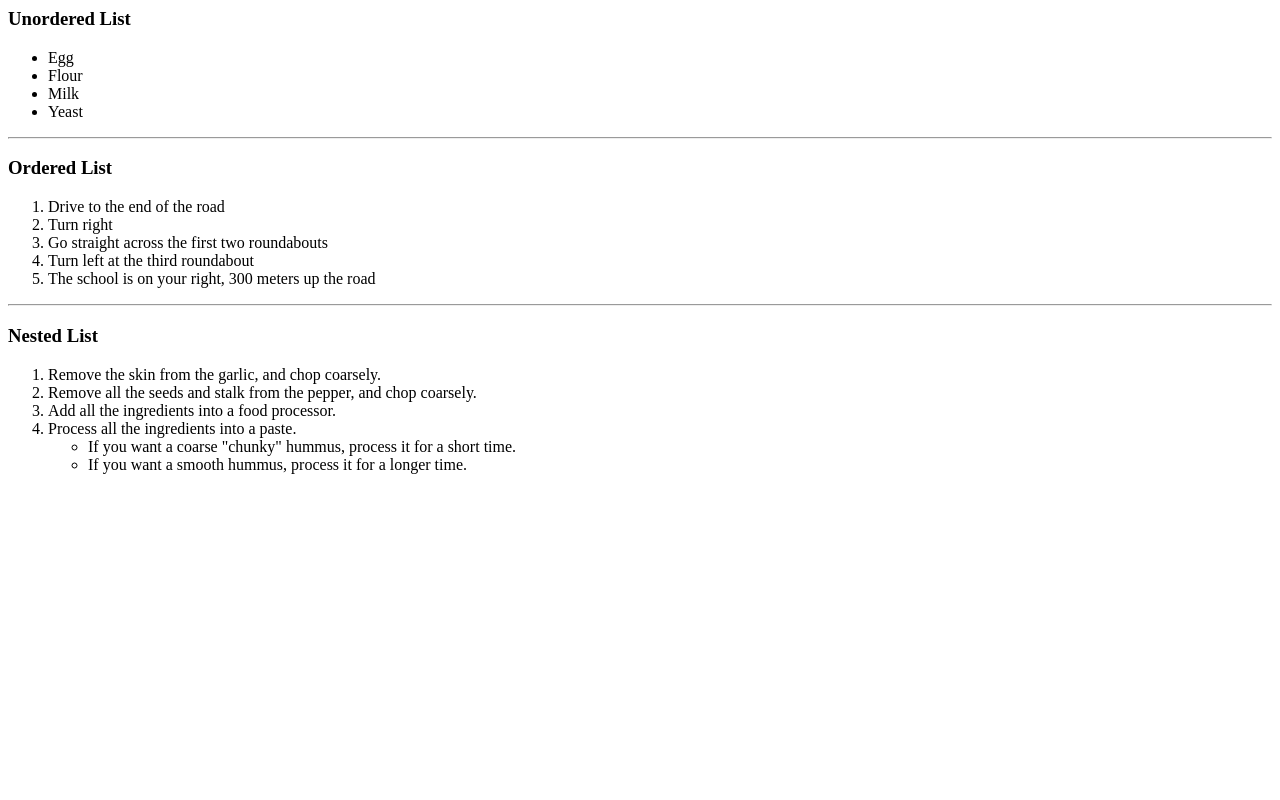
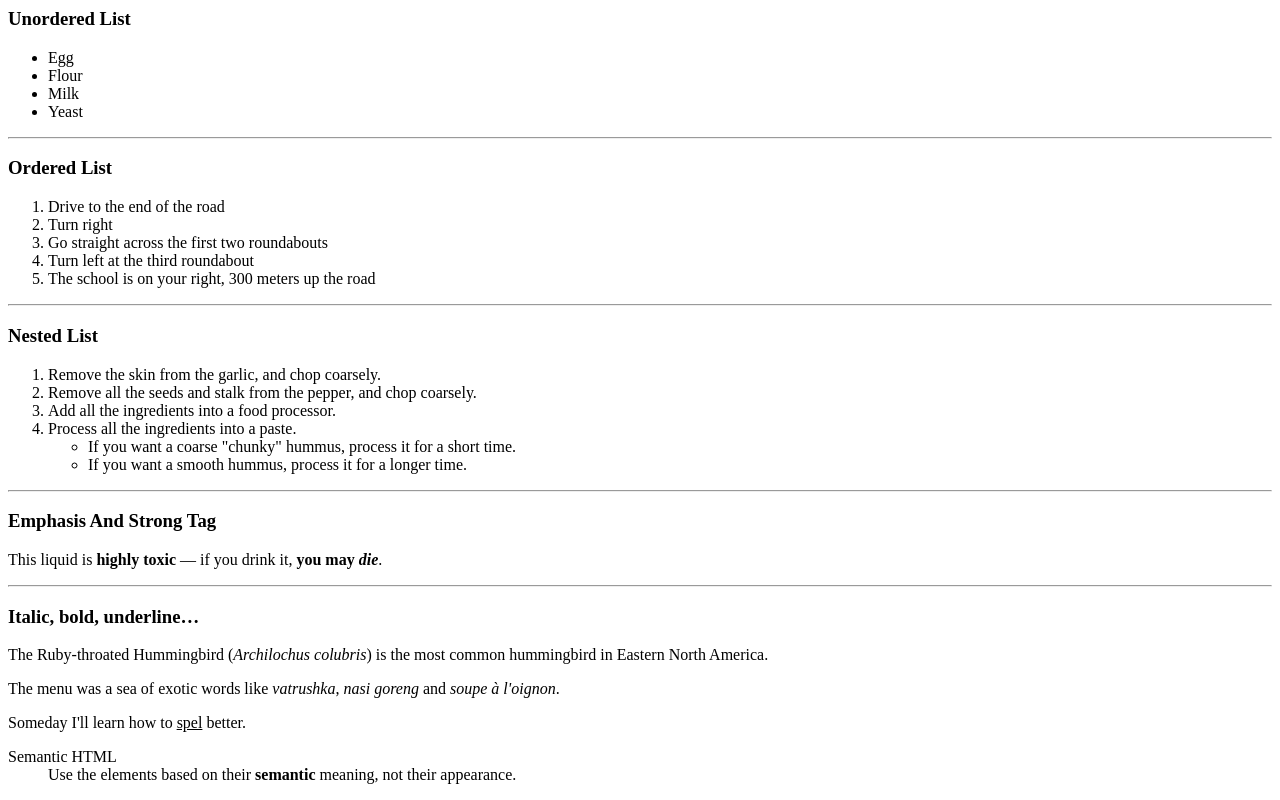
Before and after one commit to NightDev19/MySelfCreatedLearningMaterials, a plain HTML site: page HTML_&_CSS/HTML/index.html in a window 1280 px wide. Shown: the part 974-1774 px from the top of the page. Before the commit the page ends 1464 px from the top, so only its background shows below. Drawn offline with Linux system fonts and the light colour scheme; files that its build step writes are made by us from their sources.

```diff
--- a/HTML_&_CSS/HTML/index.html
+++ b/HTML_&_CSS/HTML/index.html
@@ -120,7 +120,44 @@
         </ul>
       </li>
     </ol>
+    <!--
+      Emphasis and Strong Tag
+    -->
+    <hr />
+    <h3>Emphasis And Strong Tag</h3>
+    <p>
+      This liquid is <strong>highly toxic</strong> — if you drink it,
+      <strong>you may <em>die</em></strong
+      >.
+    </p>
+    <!--
+      Sample of Italic, bold, underline…
+    -->
+    <hr />
+    <h3>Italic, bold, underline…</h3>
+    <!-- scientific names -->
+    <p>
+      The Ruby-throated Hummingbird (<i>Archilochus colubris</i>) is the most
+      common hummingbird in Eastern North America.
+    </p>
 
+    <!-- foreign words -->
+    <p>
+      The menu was a sea of exotic words like <i lang="uk-latn">vatrushka</i>,
+      <i lang="id">nasi goreng</i> and <i lang="fr">soupe à l'oignon</i>.
+    </p>
+
+    <!-- a known misspelling -->
+    <p>Someday I'll learn how to <u class="spelling-error">spel</u> better.</p>
+
+    <!-- term being defined when used in a definition -->
+    <dl>
+      <dt>Semantic HTML</dt>
+      <dd>
+        Use the elements based on their <b>semantic</b> meaning, not their
+        appearance.
+      </dd>
+    </dl>
     <!--
       Adding Javascript File using script tag and src attribute to locate the js file
     -->
```
Also changed, not shown: 1 other file.
